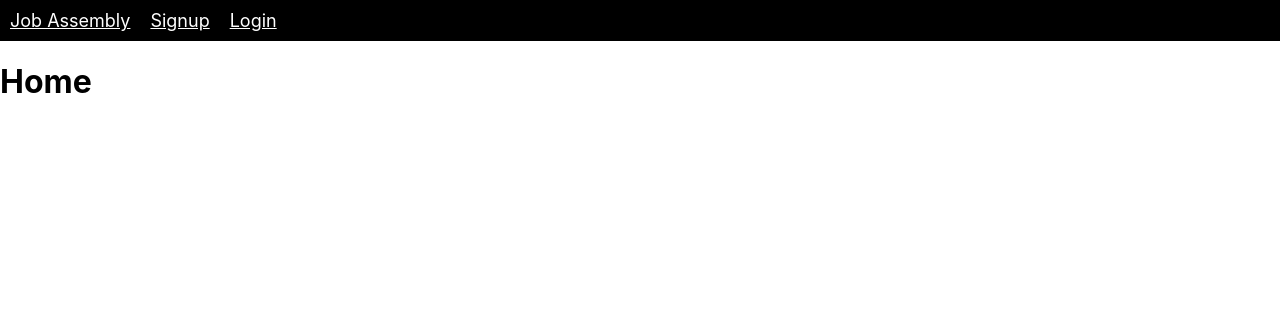
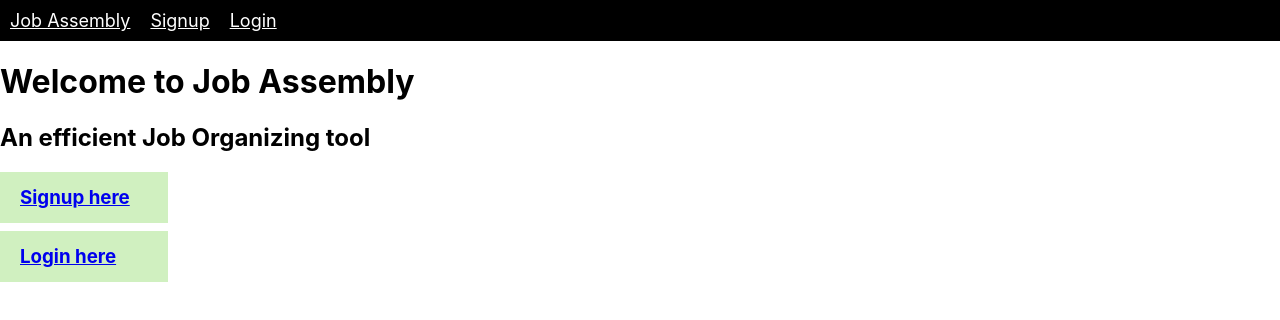
Before and after one commit to sandeepnukala1/ga-grad-app-frontend, a React (Create React App) app: page / in a window 1280 px wide. Shown: the top 320 px of the page. Built offline with nearby package versions, Linux system fonts and the light colour scheme; no server answers.

Commit message:
added Home

```diff
--- /dev/null
+++ b/src/components/Home.js
@@ -0,0 +1,23 @@
+import React from "react"
+import {Link} from "react-router-dom";
+
+function Home(props) {
+    return (
+        <div>
+            <h1>Welcome to  Job Assembly</h1>
+            <h2>An efficient Job Organizing tool</h2>
+            <Link to="/signup">
+                <h3 className = "signup">Signup here</h3>
+            </Link>
+            <Link to="/login">
+                <h3 className = "login">Login here</h3>
+            </Link>
+
+
+        </div>
+    )
+}
+
+
+
+export default Home
--- a/src/components/Main.js
+++ b/src/components/Main.js
@@ -6,6 +6,7 @@ import Section from "./Section"
 import Signup from "../pages/Signup"
 import Login from "../pages/Login"
 import {GlobalCtx} from "../App"
+import Home from "./Home"
 
 function Main(props){
     const [jobs, setJobs] = useState(null);
@@ -76,7 +77,7 @@ function Main(props){
         <main>
             <Switch>
                 <Route exact path="/" render={() => token ?
-                <Index jobs={jobs} createJobs={createJobs} /> : <h1>Home</h1>}>
+                <Index jobs={jobs} createJobs={createJobs} /> : <Home/>}>
 
                 </Route>
                 <Route path="/signup" render={(rp) => <Signup {...rp} />}/>
--- a/src/styles.scss
+++ b/src/styles.scss
@@ -146,3 +146,23 @@ input[type="submit"] {
   background-color: #F5F5F5;
   padding: 10px;
 }
+
+.signup {
+  font-weight: bold;
+  background-color: $lightestgreen;
+  display: block;
+  padding: 14px 20px;
+  margin: 8px 0;
+  cursor: pointer;
+  width: 10%;
+}
+
+.login {
+  font-weight: bold;
+  padding: 14px 20px;
+  margin: 8px 0;
+  border: none;
+  cursor: pointer;
+  width: 10%;
+  background-color: $lightestgreen;
+}
```
Also changed, not shown: 1 other file (tests, documents, lock files or other folders).
